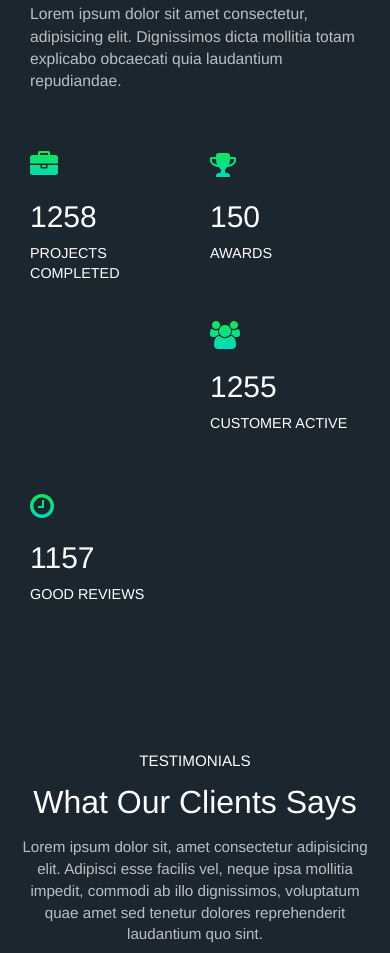
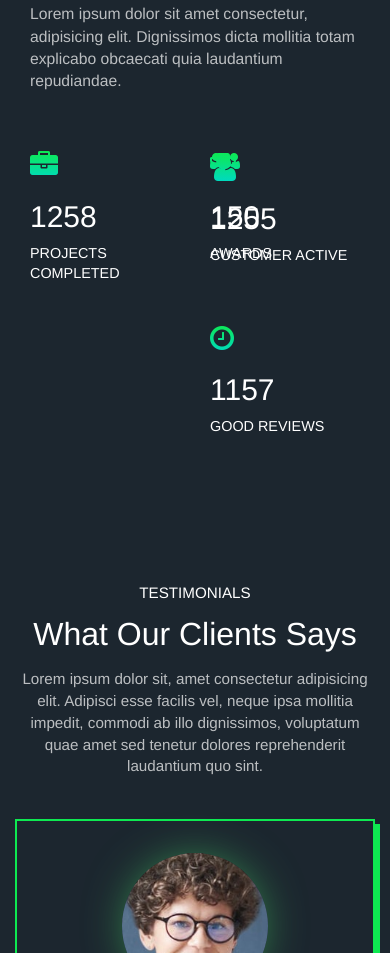
Before and after one commit to kishanmakvana/Mirko, a plain HTML site: page index.html in a window 390 px wide. Shown: the part 7098-8051 px from the top of the page. Drawn offline with nearby package versions, Linux system fonts and the light colour scheme; a web font is replaced by a local one.

Commit message:
Update website

```diff
--- a/css/style.css
+++ b/css/style.css
@@ -353,6 +353,12 @@ i {
   font-size: 0.98rem;
 }
 
+@media only screen and (max-width:403px) {
+  .work .row .score-3 {
+    margin-top: -7.5rem;
+  }
+}
+
 /* work end */
 
 /* testimonial start */
--- a/index.html
+++ b/index.html
@@ -357,7 +357,7 @@
             <p>AWARDS</p>
           </div>
           <div class="row">
-            <div class="col-md-6 col-sm-6 col-xs-6 score">
+            <div class="col-md-6 col-sm-6 col-xs-6 score score-3">
               <i class="fa fa-users fa-2x"></i>
               <h2 class="purecounter" data-purecounter-start="0" data-purecounter-end="1255"
                 data-purecounter-duration="0">
```
